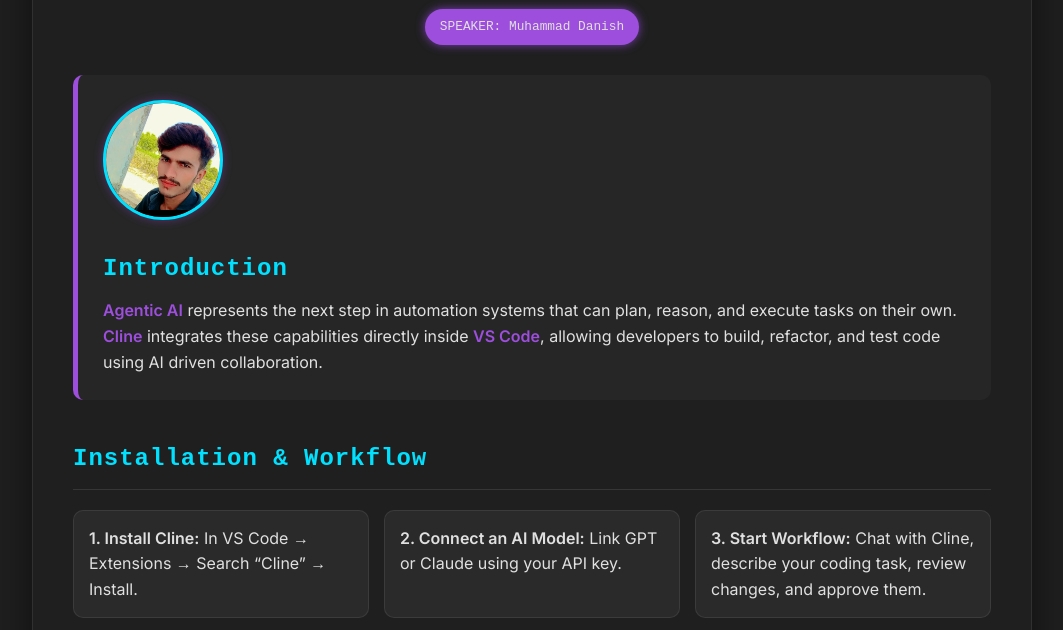
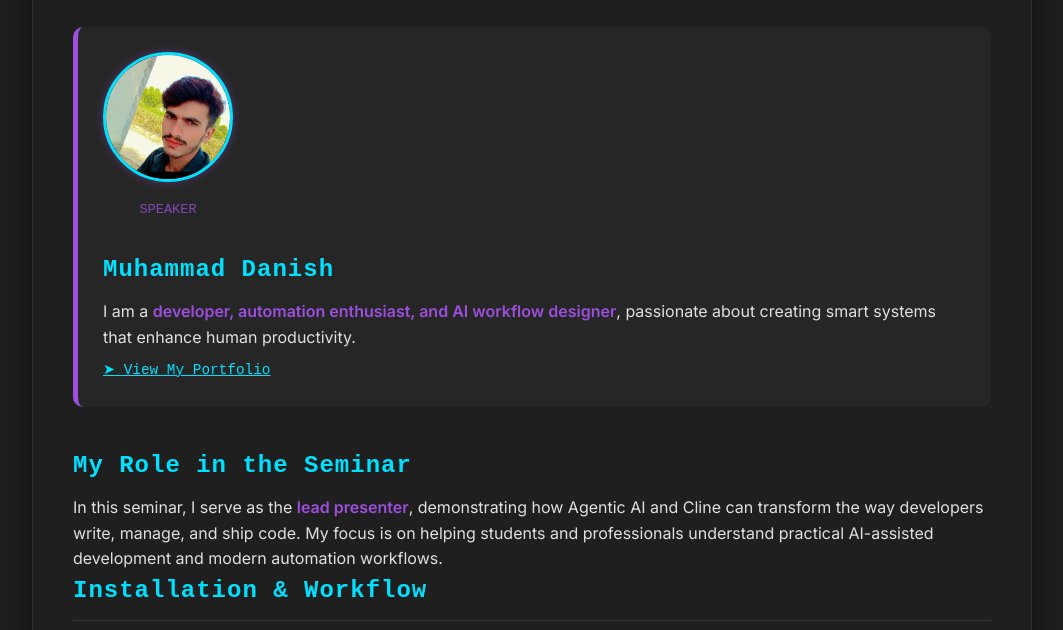
Before and after one commit to danishcorder/cline, a plain HTML site: page index.html in a window 1280 px wide. Shown: the part 162-792 px from the top of the page, without its empty margins (108-1171 px from the left). Drawn offline with Linux system fonts and the light colour scheme; a web font is replaced by a local one.

Commit message:
Intial commit

```diff
--- a/index.html
+++ b/index.html
@@ -3,7 +3,7 @@
 <head>
   <meta charset="UTF-8">
   <meta name="viewport" content="width=device-width, initial-scale=1.0">
-  <title>Agentic AI with Cline  Seminar Resources</title>
+  <title>Agentic AI with Cline Seminar Resources</title>
   <link href="https://fonts.googleapis.com/css2?family=Chivo+Mono:wght@400;700&family=Inter:wght@400;600&display=swap" rel="stylesheet">
 
   <style>
@@ -76,18 +76,6 @@
       margin-top: 8px;
     }
 
-    .speaker-badge {
-      background-color: var(--color-accent-purple);
-      color: var(--color-dark);
-      font-family: var(--font-mono);
-      padding: 8px 15px;
-      border-radius: 50px;
-      font-size: 0.8em;
-      margin-top: 12px;
-      display: inline-block;
-      box-shadow: 0 0 10px rgba(157, 77, 237, 0.7);
-    }
-
     .profile-section {
       display: flex;
       align-items: center;
@@ -101,8 +89,8 @@
     }
 
     .profile-section img {
-      width: 120px;
-      height: 120px;
+      width: 130px;
+      height: 130px;
       border-radius: 50%;
       object-fit: cover;
       border: 3px solid var(--color-accent-blue);
@@ -115,6 +103,15 @@
       transform: scale(1.05);
     }
 
+    .speaker-tag {
+      font-family: var(--font-mono);
+      margin-top: 10px;
+      text-align: center;
+      color: var(--color-accent-purple);
+      font-size: 0.85em;
+      opacity: 0.8;
+    }
+
     h3 {
       font-family: var(--font-mono);
       color: var(--color-accent-blue);
@@ -123,8 +120,17 @@
       letter-spacing: 1px;
     }
 
-    p strong {
+    .intro-text strong {
       color: var(--color-accent-purple);
+    }
+
+    .portfolio-link {
+      margin-top: 8px;
+      display: inline-block;
+      font-family: var(--font-mono);
+      font-size: 0.9em;
+      color: var(--color-accent-blue);
+      text-decoration: underline;
     }
 
     .outline-section {
@@ -232,55 +238,60 @@
       font-family: var(--font-mono);
     }
 
-    /* ✅ MOBILE OPTIMIZATION */
     @media (max-width: 600px) {
       .container {
         padding: 20px;
       }
 
-      h1 {
-        font-size: 1.8em;
-      }
-
       .profile-section {
         flex-direction: column;
         text-align: center;
-        padding: 20px;
-      }
-
-      .profile-section img {
-        width: 100px;
-        height: 100px;
       }
 
       .outline-section ul {
         grid-template-columns: 1fr;
       }
-
-      .utility-section {
-        flex-direction: column;
-      }
     }
   </style>
 </head>
+
 <body>
 
   <div class="container">
     <header>
       <h1>AGENTIC AI WITH CLINE</h1>
       <h2>Multi-File AI Collaboration in Visual Studio Code</h2>
-      <div class="speaker-badge">SPEAKER: Muhammad Danish  </div>
-
     </header>
 
+    <!-- UPDATED PROFILE SECTION -->
     <div class="profile-section">
-      <img src="images/danish.jpg" alt="Speaker Photo">
+      <div style="text-align:center;">
+        <img src="images/danish.jpg" alt="Speaker Photo">
+        <div class="speaker-tag">SPEAKER</div>
+      </div>
 
       <div>
-        <h3>Introduction</h3>
-        <p><strong>Agentic AI</strong> represents the next step in automation systems that can plan, reason, and execute tasks on their own. <strong>Cline</strong> integrates these capabilities directly inside <strong>VS Code</strong>, allowing developers to build, refactor, and test code using AI driven collaboration.</p>
+        <h3>Muhammad Danish</h3>
+        <p class="intro-text">
+          I am a <strong>developer, automation enthusiast, and AI workflow designer</strong>, passionate about creating smart systems that enhance human productivity.
+        </p>
+
+
+        <!-- Portfolio link area -->
+        <a class="portfolio-link" href="https://my-portfolio-website-ochre-eight.vercel.app/" target="_blank">➤ View My Portfolio</a>
       </div>
     </div>
+
+    <h3 style="margin-top:20px;">My Role in the Seminar</h3>
+    <p class="intro-text">
+      In this seminar, I serve as the <strong>lead presenter</strong>, demonstrating how Agentic AI and Cline can transform the way developers write, manage, and ship code.
+      My focus is on helping students and professionals understand practical AI-assisted development and modern automation workflows.
+    </p>
+
+
+
+
+    <!-- Everything below remains unchanged -->
 
     <div class="outline-section">
       <h3> Installation & Workflow </h3>
@@ -297,13 +308,13 @@
       <ul>
         <li><strong>Plan Mode:</strong> Cline explains its actions before making any code change.</li>
         <li><strong>Act Mode:</strong> Automatically performs tasks like editing or creating files.</li>
-        <li><strong>API Setup:</strong> Works securely with APIs such as OpenAI, Anthropic, and OpenRouter for model access.</li>
+        <li><strong>API Setup:</strong> Works securely with APIs such as OpenAI, Anthropic, and OpenRouter.</li>
       </ul>
     </div>
 
     <div class="outline-section">
       <h3> Summary </h3>
-      <p><strong>Cline</strong> transforms Visual Studio Code into a truly intelligent development partner. It enables developers to collaborate with AI that understands entire projects, improving speed, precision, and creativity.<br><br>With Agentic AI, programming becomes a shared process between human and machine  smarter, faster, and future-ready.</p>
+      <p><strong>Cline</strong> transforms Visual Studio Code into an intelligent development partner, enabling a faster, smarter, and more collaborative approach to coding.</p>
     </div>
 
     <div class="utility-section">
@@ -314,15 +325,16 @@
       </div>
       <div class="utility-block social">
         <p>CONNECT_PROFILE</p>
-        <a href="https://www.linkedin.com/in/muhammad-danish-0b3727376?utm_source=share&utm_campaign=share_via&utm_content=profile&utm_medium=android_app">LinkedIn</a>
+        <a href="https://www.linkedin.com/in/muhammad-danish-0b3727376">LinkedIn</a>
         <a href="https://github.com/danishcorder">GitHub</a>
         <a href="https://www.facebook.com/profile.php?id=61551805148698">Facebook</a>
       </div>
     </div>
 
     <footer>
-      TERMINAL_OUTPUT: SESSION_COMPLETE. © 2025 Muhammad Danish  ALLAH HAFIZ
+      TERMINAL_OUTPUT: SESSION_COMPLETE. © 2025 Muhammad Danish — ALLAH HAFIZ
     </footer>
+
   </div>
 
 </body>
```
